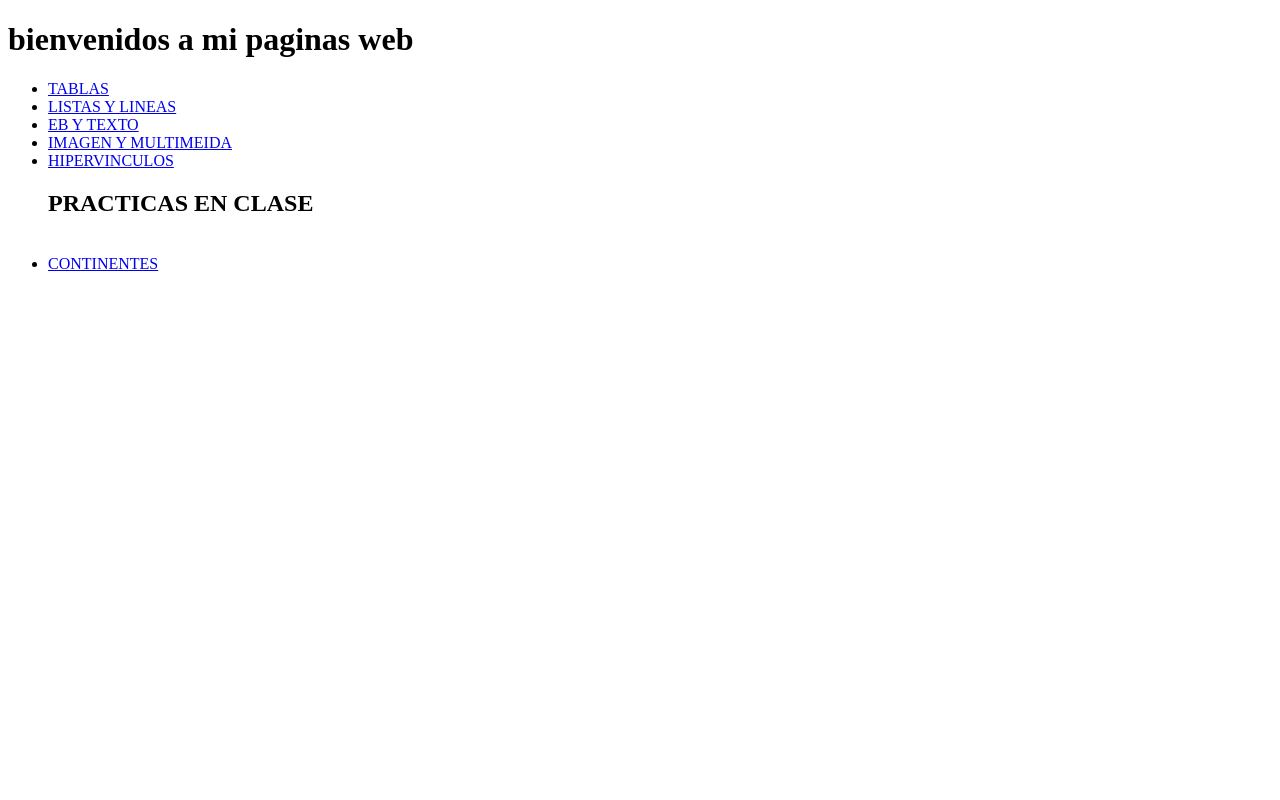
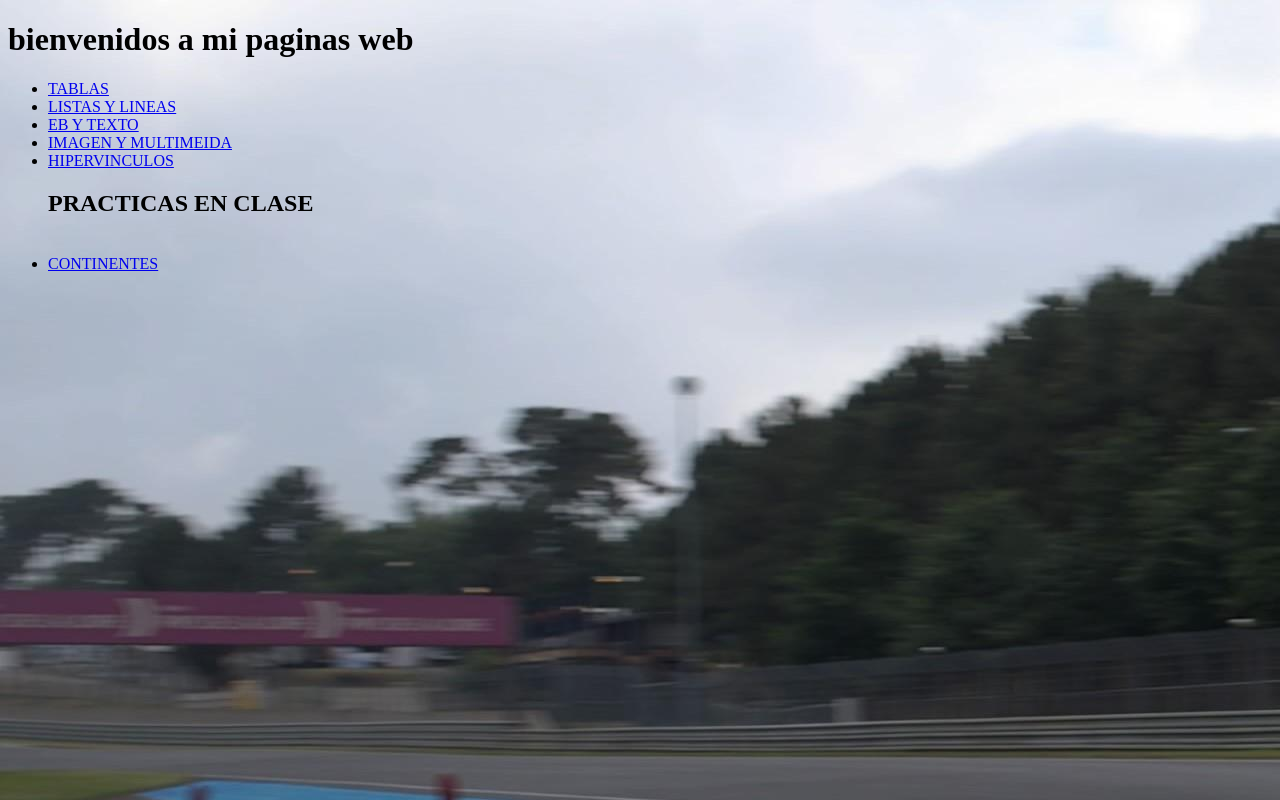
Before and after one commit to ezequielai/ezequielai.github.io, a plain HTML site: page index.html in a window 1280 px wide. Drawn offline with Linux system fonts and the light colour scheme.

Commit message:
Update index.html

```diff
--- a/index.html
+++ b/index.html
@@ -3,9 +3,8 @@
     <head>
         <meta charset="UTF-8">
         <title>INICIO</title>
-        <body backgroun.image:url("LEMANS.png
-        "</body>
     </head>
+    <body background="LEMANS.png">
     <body>
     <h1>bienvenidos a mi paginas web</h1>
     <ul>
```
